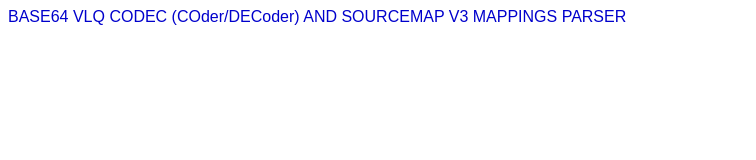
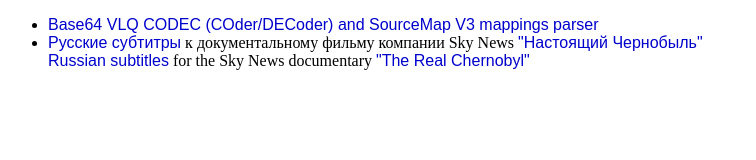
Before and after one commit to crdev/crdev.github.io, a plain HTML site: page index.html in a window 1280 px wide. Shown: the whole page, without its empty margins (0-756 px from the left). Drawn offline with Linux system fonts and the light colour scheme.

Commit message:
Link to The Real Chernobyl.srt

```diff
--- a/index.html
+++ b/index.html
@@ -15,6 +15,15 @@ a:hover {
 </style>
 </head>
 <body>
-<a href="http://murzwin.com/base64vlq.html">BASE64 VLQ CODEC (COder/DECoder) AND SOURCEMAP V3 MAPPINGS PARSER</a>
+<ul>
+  <li><a href="http://murzwin.com/base64vlq.html">Base64 VLQ CODEC (COder/DECoder) and SourceMap V3 mappings parser</a></li>
+  <li>
+    <a href="https://raw.githubusercontent.com/crdev/crdev.github.io/master/The%20Real%20Chernobyl.srt">Русские субтитры</a>
+    к документальному фильму компании Sky News <a href="https://www.youtube.com/watch?v=Xw3SFOfbR84">"Настоящий Чернобыль"</a>
+    <br>
+    <a href="https://raw.githubusercontent.com/crdev/crdev.github.io/master/The%20Real%20Chernobyl.srt">Russian subtitles</a>
+    for the Sky News documentary <a href="https://www.youtube.com/watch?v=Xw3SFOfbR84">"The Real Chernobyl"</a>
+  </li>
+<ul>
 </body>
 </html>
```
